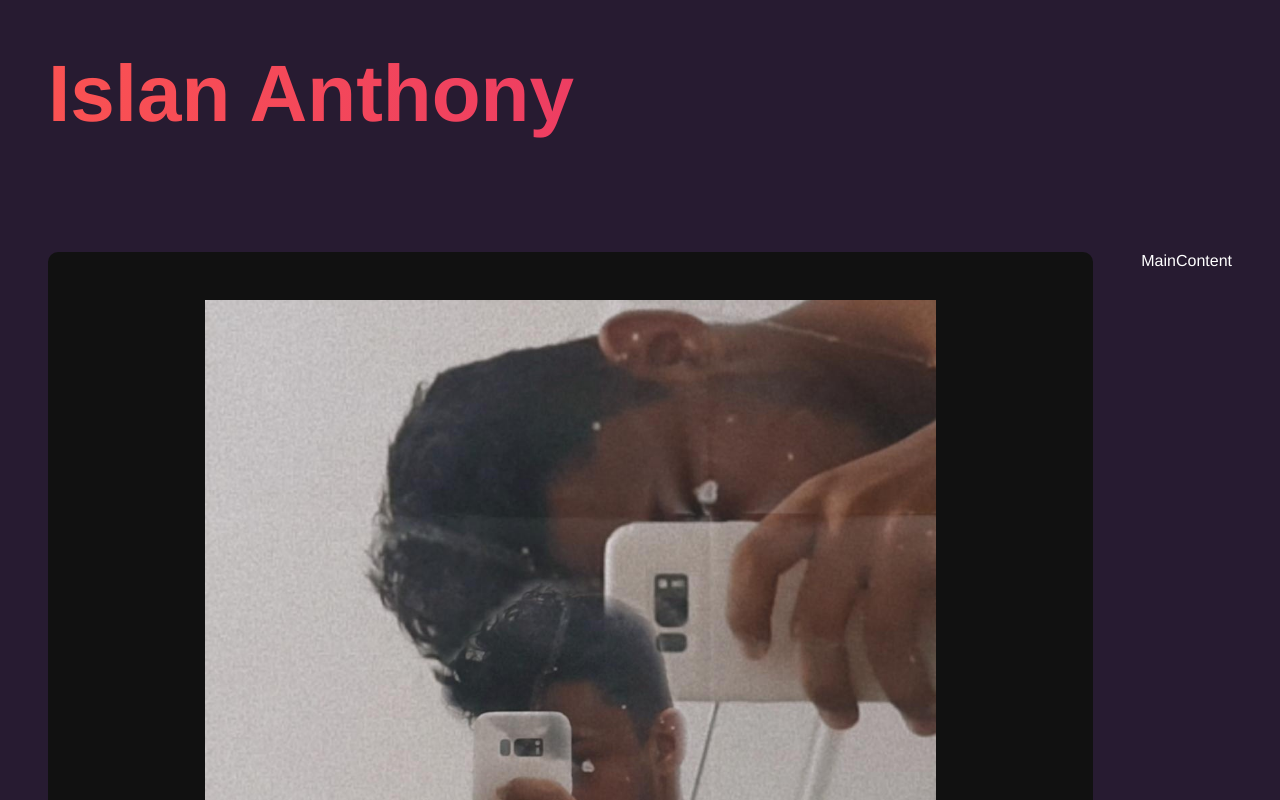
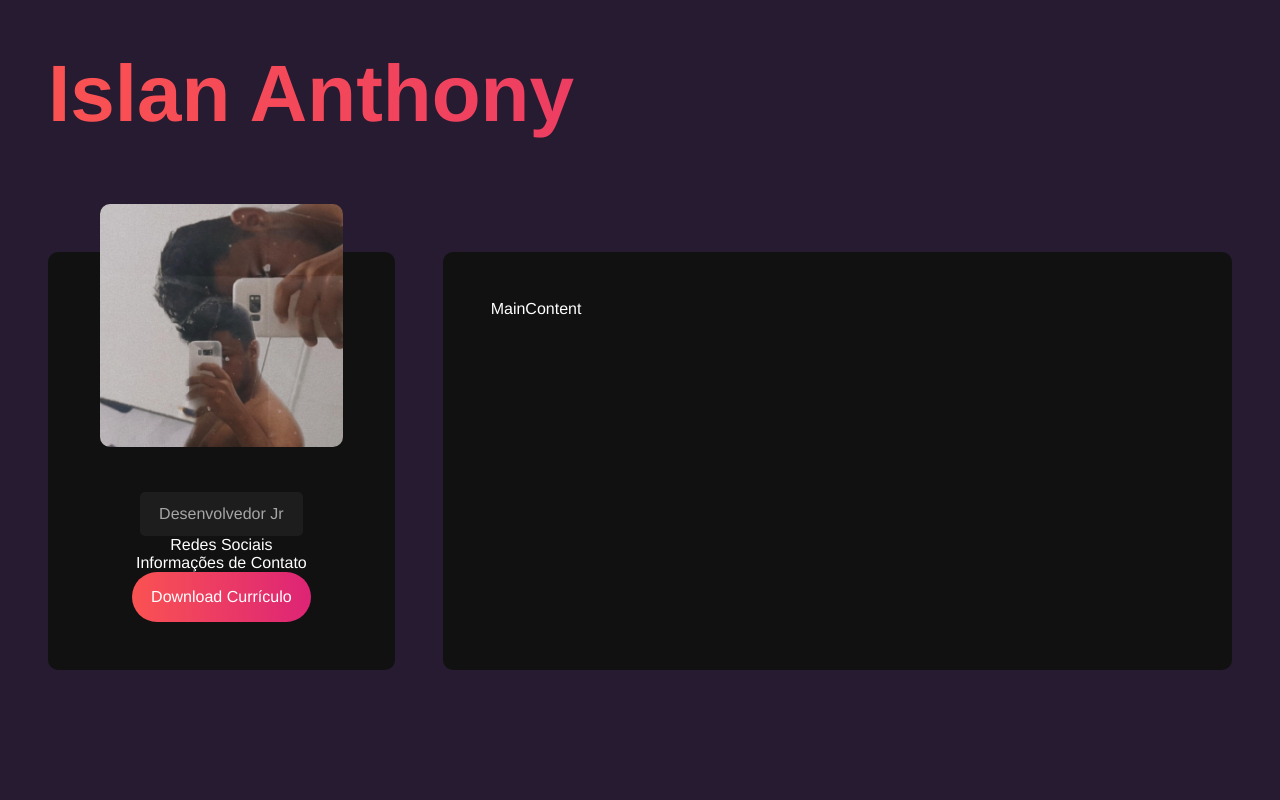
Before and after one commit to Anthony4Dev/portfolio, a React (Vite) app: page / in a window 1280 px wide. Shown: the top 800 px of the page. Built offline with nearby package versions, Linux system fonts and the light colour scheme.

Commit message:
bug consertado

```diff
--- a/src/components/MainContent.jsx
+++ b/src/components/MainContent.jsx
@@ -1,8 +1,8 @@
-
+import '../style/components/maincontent.sass'
 
 const MainContent = () => {
   return (
-    <div>MainContent</div>
+    <main id="main-content">MainContent</main>
   )
 }
 
--- a/src/components/sidebar.jsx
+++ b/src/components/sidebar.jsx
@@ -3,13 +3,14 @@
 import "../style/components/sidebar.sass";
 
 const sidebar = () => {
-  return <aside id="sidebar">
+  return (<aside id="sidebar">
     <img src={Avatar} alt="Islan Anthony" />
     <p className="title">Desenvolvedor Jr</p>
     <p>Redes Sociais</p>
     <p>Informações de Contato</p>
     <a href="" className="btn">Download Currículo</a>
   </aside>
+  );
 }
 
 export default sidebar
--- /dev/null
+++ b/src/style/components/maincontent.sass
@@ -0,0 +1,8 @@
+@use '../variables'
+
+
+#main-content
+    background-color: variables.$bg-color
+    flex: 2 1 0
+    border-radius: variables.$container-border-radius
+    padding: 3rem
--- a/src/style/components/sidebar.sass
+++ b/src/style/components/sidebar.sass
@@ -1,14 +1,29 @@
 @use '../variables'
+@use '../mixins'
 
 #sidebar
     background-color: variables.$bg-color
     flex: 1 1 0
     border-radius: variables.$container-border-radius
     display: flex
+    flex-direction: column
     align-items: center
-    flex-direction: column
+    text-align: center
     position: relative
     padding: 3rem 0
 
     img
         max-width: 70%
+        border-radius: variables.$container-border-radius
+        position: absolute
+        top: -3rem
+
+    .title
+        color: variables.$text-color-secondary
+        background-color: variables.$bg-color-secondary
+        border-radius: variables.$card-border-radius
+        margin-top: 12rem
+        padding: .8rem 1.2rem
+
+    .btn
+        @include mixins.btn
--- a/src/style/mixins.sass
+++ b/src/style/mixins.sass
@@ -1,2 +1,10 @@
 //esse arquivo é exclusivo para mexer com o estilo de funções específicas
     //this is file exclusive to manage with the style of some especifics functions
+@use 'variables'
+
+@mixin btn
+    padding: 1rem 1.2rem
+    color: variables.$text-color
+    background: variables.$gradient
+    text-decoration: none
+    border-radius: 3rem
```
Also changed, not shown: src/components/SocialNetworks.jsx (added), src/style/main.sass (line endings or trailing spaces).
